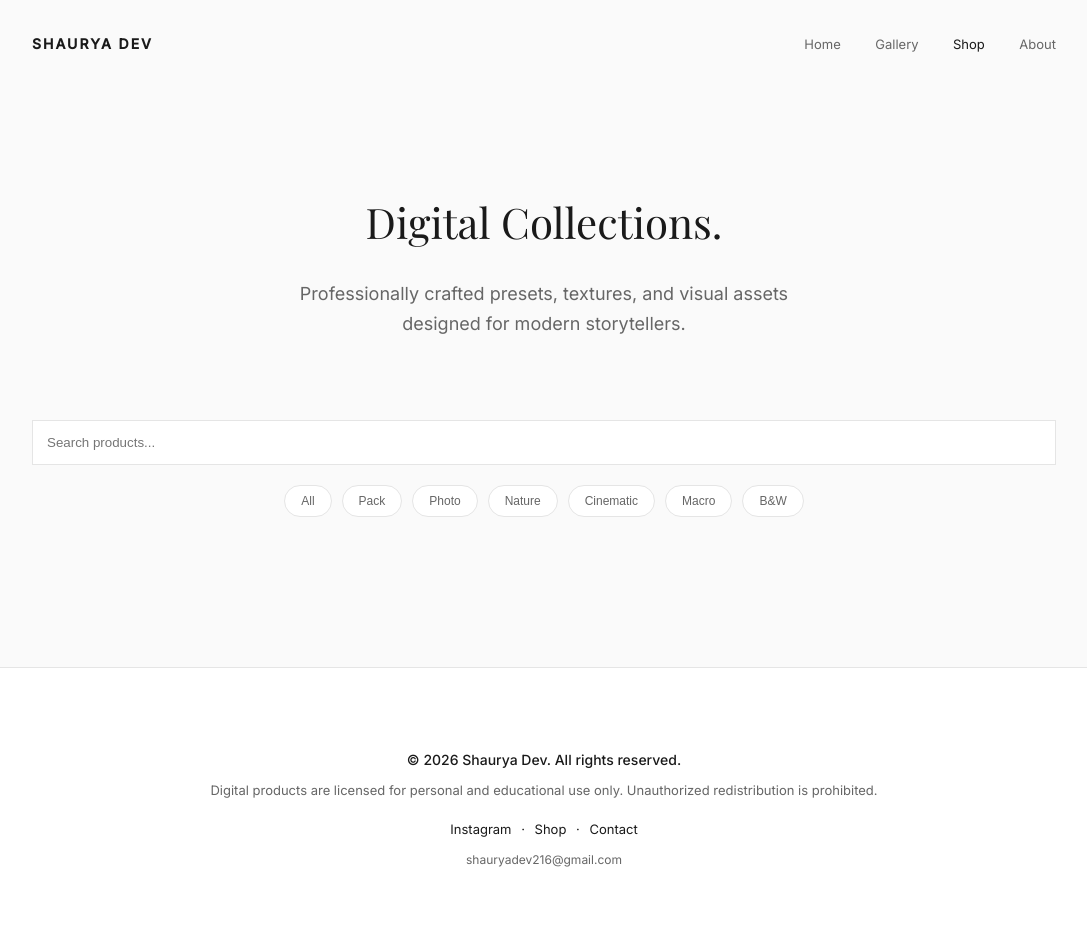
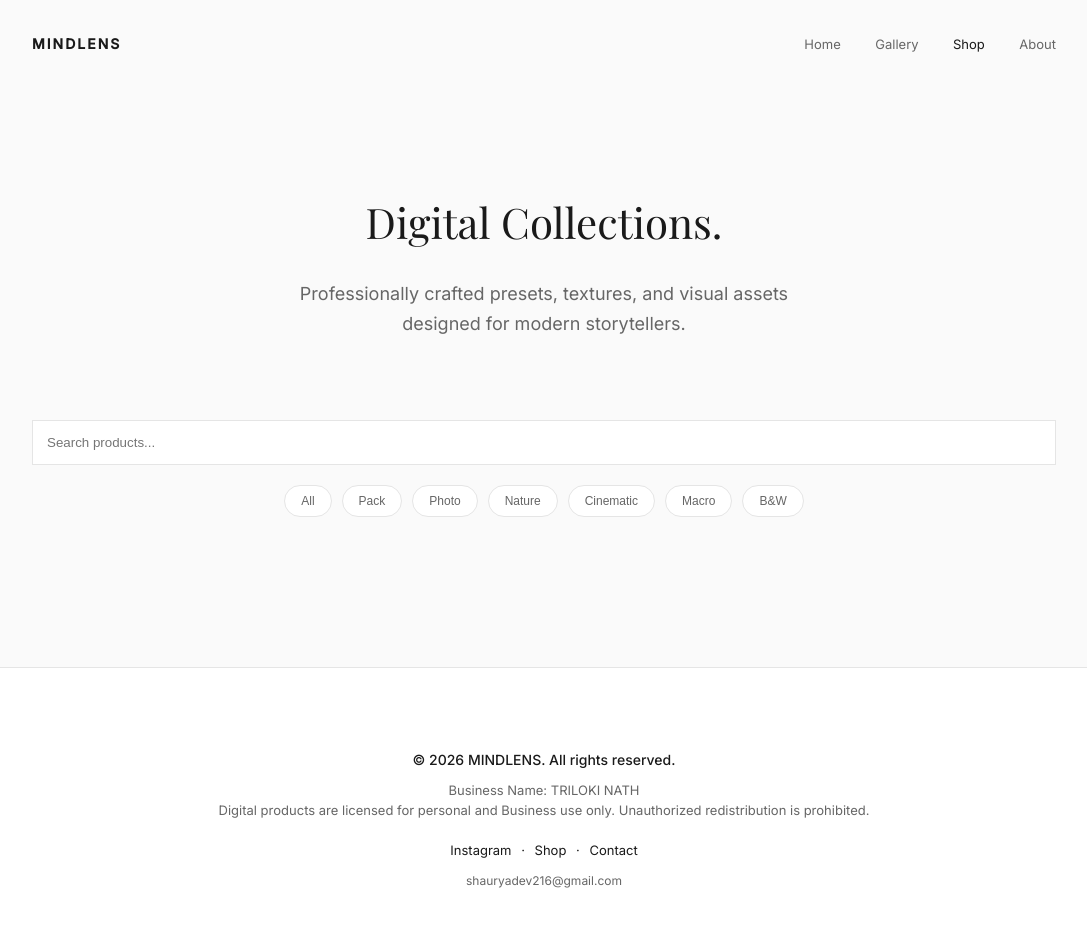
Before and after one commit to shauryadev216-create/shaurya-backend, a website: page Shop.html in a window 1280 px wide. Shown: the whole page, without its empty margins (96-1183 px from the left). Drawn offline with nearby package versions, Linux system fonts and the light colour scheme; no server answers.

Commit message:
logo and footer change

```diff
--- a/Shop.html
+++ b/Shop.html
@@ -4,7 +4,7 @@
 <meta charset="UTF-8">
 <meta name="viewport" content="width=device-width, initial-scale=1.0">
 
-<title>Shop | Shaurya Dev</title>
+<title>Shop | MINDLENS</title>
 
 <link href="https://fonts.googleapis.com/css2?family=Inter:wght@300;400;500&family=Playfair+Display:wght@400;600&display=swap" rel="stylesheet">
 <link rel="stylesheet" href="public/css/Style.css">
@@ -48,7 +48,7 @@
 
 <!-- NAVBAR -->
 <nav class="navbar">
-<div class="logo">SHAURYA DEV</div>
+<div class="logo">MINDLENS</div>
 <div class="nav-links">
 <a href="index.html">Home</a>
 <a href="gallery.html">Gallery</a>
@@ -92,11 +92,14 @@ designed for modern storytellers.
 
 <!-- ✅ FOOTER RESTORED -->
 <footer class="site-footer">
-<p class="copyright">© 2026 Shaurya Dev. All rights reserved.</p>
+
+<p class="copyright">
+© 2026 MINDLENS. All rights reserved.
+</p>
 
 <p class="legal">
-Digital products are licensed for personal and educational use only.
-Unauthorized redistribution is prohibited.
+Business Name: TRILOKI NATH <br>
+Digital products are licensed for personal and Business use only. Unauthorized redistribution is prohibited.
 </p>
 
 <div class="footer-links">
@@ -107,7 +110,10 @@ Unauthorized redistribution is prohibited.
 <a href="https://mail.google.com/mail/?view=cm&fs=1&to=Shauryadev216@gmail.com">Contact</a>
 </div>
 
-<p class="contact-email">shauryadev216@gmail.com</p>
+<p class="contact-email">
+shauryadev216@gmail.com
+</p>
+
 </footer>
 
 <script src="public/js/products.js"></script>
```
Also changed, not shown: Gallery.html (+3 -3 lines), about.html (+3 -3 lines), index.html (+3 -3 lines), product-template.html (+2 -2 lines).
